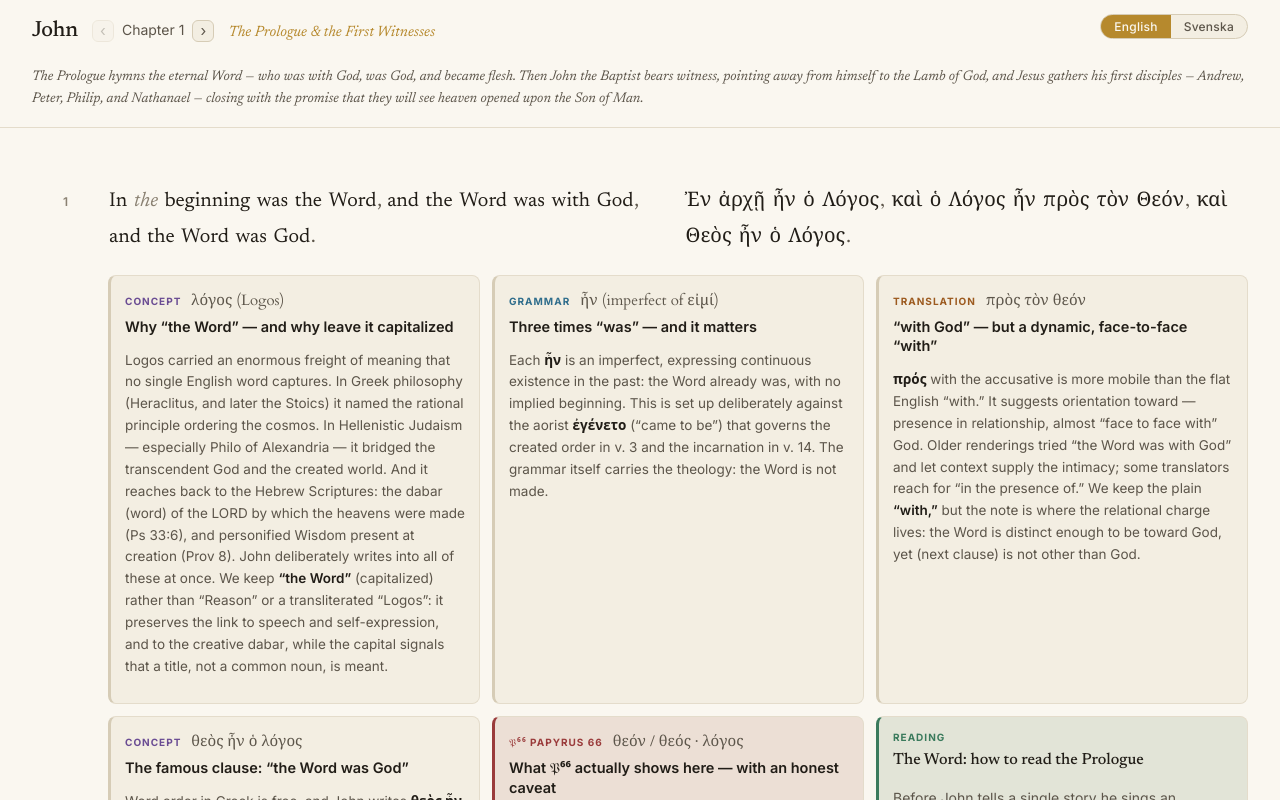
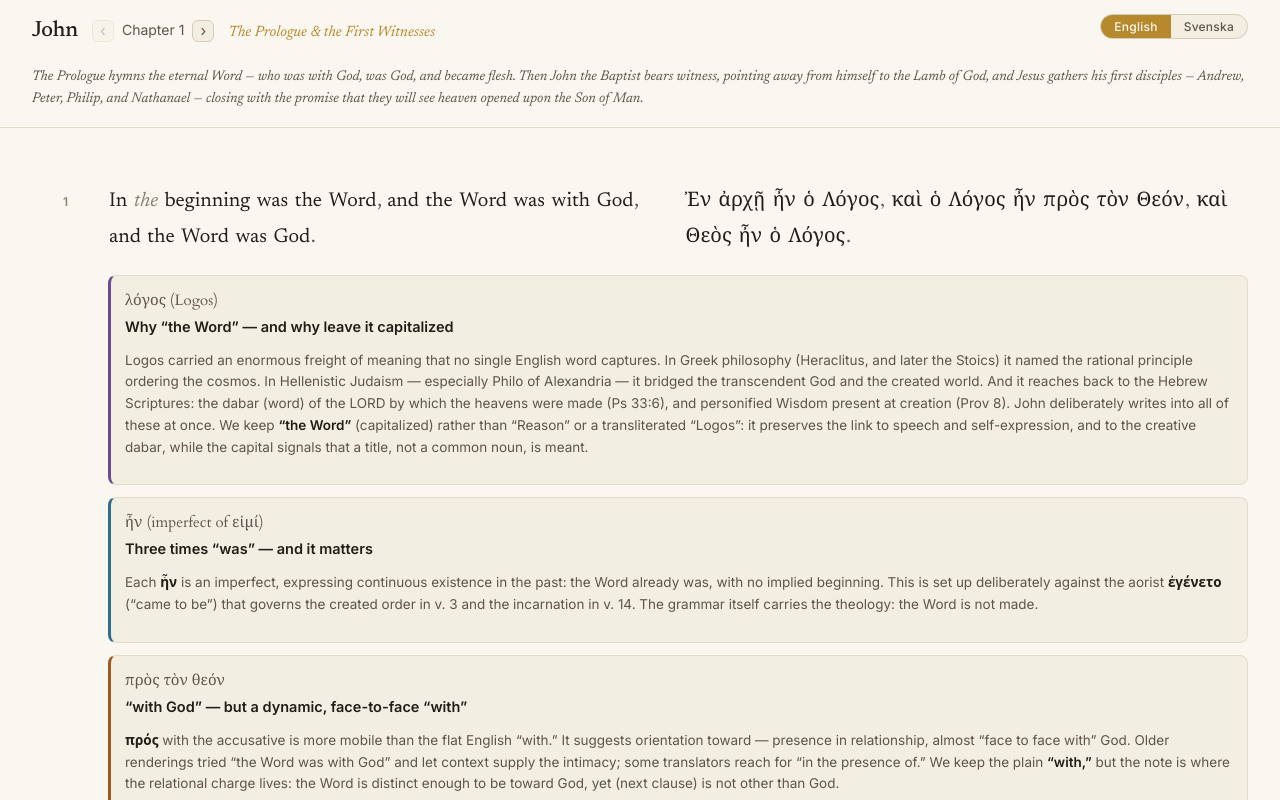
Before and after one commit to reubenscratton/logos-john, a React (Vite) app: page / in a window 1280 px wide. Shown: the top 800 px of the page. Built offline with nearby package versions, Linux system fonts and the light colour scheme.

Commit message:
Tidy annotation cards: drop type-label line, full-width cards, colour the kind bar

```diff
--- a/src/App.css
+++ b/src/App.css
@@ -219,8 +219,8 @@ main {
   /* Left edge aligns with the Greek text column (column 2), not the number gutter. */
   grid-column: 2 / -1;
   display: grid;
-  /* One column per annotation, capped at 3 (set inline via --note-cols). */
-  grid-template-columns: repeat(var(--note-cols, 3), minmax(0, 1fr));
+  /* Every annotation is full width, stacked vertically. */
+  grid-template-columns: minmax(0, 1fr);
   gap: 12px;
 }
 .verse:hover .verse__num {
@@ -288,7 +288,8 @@ main {
   font-family: var(--sans);
   background: var(--paper-2);
   border: 1px solid var(--rule);
-  border-left: 3px solid var(--rule-strong);
+  /* The left bar carries the annotation's kind colour (now that the label is gone). */
+  border-left: 3px solid var(--note-hue, var(--rule-strong));
   border-radius: 8px;
   padding: 12px 14px;
   cursor: pointer;
@@ -339,13 +340,6 @@ main {
   gap: 10px;
   margin-bottom: 5px;
   flex-wrap: wrap;
-}
-.note__kind {
-  font-size: 10px;
-  font-weight: 700;
-  letter-spacing: 0.1em;
-  text-transform: uppercase;
-  color: var(--note-hue, var(--ink-faint));
 }
 .note__lemma {
   font-family: var(--serif-gk);
--- a/src/App.tsx
+++ b/src/App.tsx
@@ -128,7 +128,7 @@ function Study() {
       </header>
 
       <main>
-        <Reader key={`${chapterIdx}-${lang}`} chapter={chapter} kinds={ui.kinds} />
+        <Reader key={`${chapterIdx}-${lang}`} chapter={chapter} />
 
         <nav className="chapter-foot">
           {hasPrev ? (
--- a/src/components/Reader.tsx
+++ b/src/components/Reader.tsx
@@ -1,9 +1,6 @@
-import type { CSSProperties } from 'react';
-import type { Annotation, AnnotationKind, Chapter, EnglishToken, GreekToken, Verse } from '../data/types';
+import type { Annotation, Chapter, EnglishToken, GreekToken, Verse } from '../data/types';
 import { useHighlight } from './HighlightContext';
 import { renderMarkup } from '../lib/markup';
-
-type KindLabels = Record<AnnotationKind, string>;
 
 function GreekWord({ token }: { token: GreekToken }) {
   const { isActive, isPinned, hover, endHover, toggle } = useHighlight();
@@ -59,7 +56,7 @@ function EnglishWord({ token, focusFor }: { token: EnglishToken; focusFor: (id:
   );
 }
 
-function Note({ note, kinds }: { note: Annotation; kinds: KindLabels }) {
+function Note({ note }: { note: Annotation }) {
   const { isActive, hover, endHover, toggle } = useHighlight();
   const cls = ['note', `note--${note.kind}`, isActive(note.refs) ? 'is-active' : ''].filter(Boolean).join(' ');
   return (
@@ -69,17 +66,18 @@ function Note({ note, kinds }: { note: Annotation; kinds: KindLabels }) {
       onMouseLeave={endHover}
       onClick={() => toggle(note.refs)}
     >
-      <div className="note__head">
-        <span className={`note__kind note__kind--${note.kind}`}>{kinds[note.kind]}</span>
-        {note.lemma ? <span className="note__lemma">{note.lemma}</span> : null}
-      </div>
+      {note.lemma ? (
+        <div className="note__head">
+          <span className="note__lemma">{note.lemma}</span>
+        </div>
+      ) : null}
       <div className="note__title">{note.title}</div>
       <p className="note__body">{renderMarkup(note.body)}</p>
     </div>
   );
 }
 
-function VerseRow({ verse, kinds }: { verse: Verse; kinds: KindLabels }) {
+function VerseRow({ verse }: { verse: Verse }) {
   const byId = new Map(verse.greek.map((g) => [g.id, g]));
   const focusFor = (id: string) => byId.get(id) ?? null;
   return (
@@ -96,12 +94,9 @@ function VerseRow({ verse, kinds }: { verse: Verse; kinds: KindLabels }) {
         ))}
       </div>
       {verse.annotations.length > 0 && (
-        <div
-          className="verse__notes"
-          style={{ '--note-cols': Math.min(verse.annotations.length, 3) } as CSSProperties}
-        >
+        <div className="verse__notes">
           {verse.annotations.map((a) => (
-            <Note key={a.id} note={a} kinds={kinds} />
+            <Note key={a.id} note={a} />
           ))}
         </div>
       )}
@@ -109,7 +104,7 @@ function VerseRow({ verse, kinds }: { verse: Verse; kinds: KindLabels }) {
   );
 }
 
-export function Reader({ chapter, kinds }: { chapter: Chapter; kinds: KindLabels }) {
+export function Reader({ chapter }: { chapter: Chapter }) {
   const { clear } = useHighlight();
   return (
     <div
@@ -120,7 +115,7 @@ export function Reader({ chapter, kinds }: { chapter: Chapter; kinds: KindLabels
       }}
     >
       {chapter.verses.map((v) => (
-        <VerseRow key={v.ref} verse={v} kinds={kinds} />
+        <VerseRow key={v.ref} verse={v} />
       ))}
     </div>
   );
```
